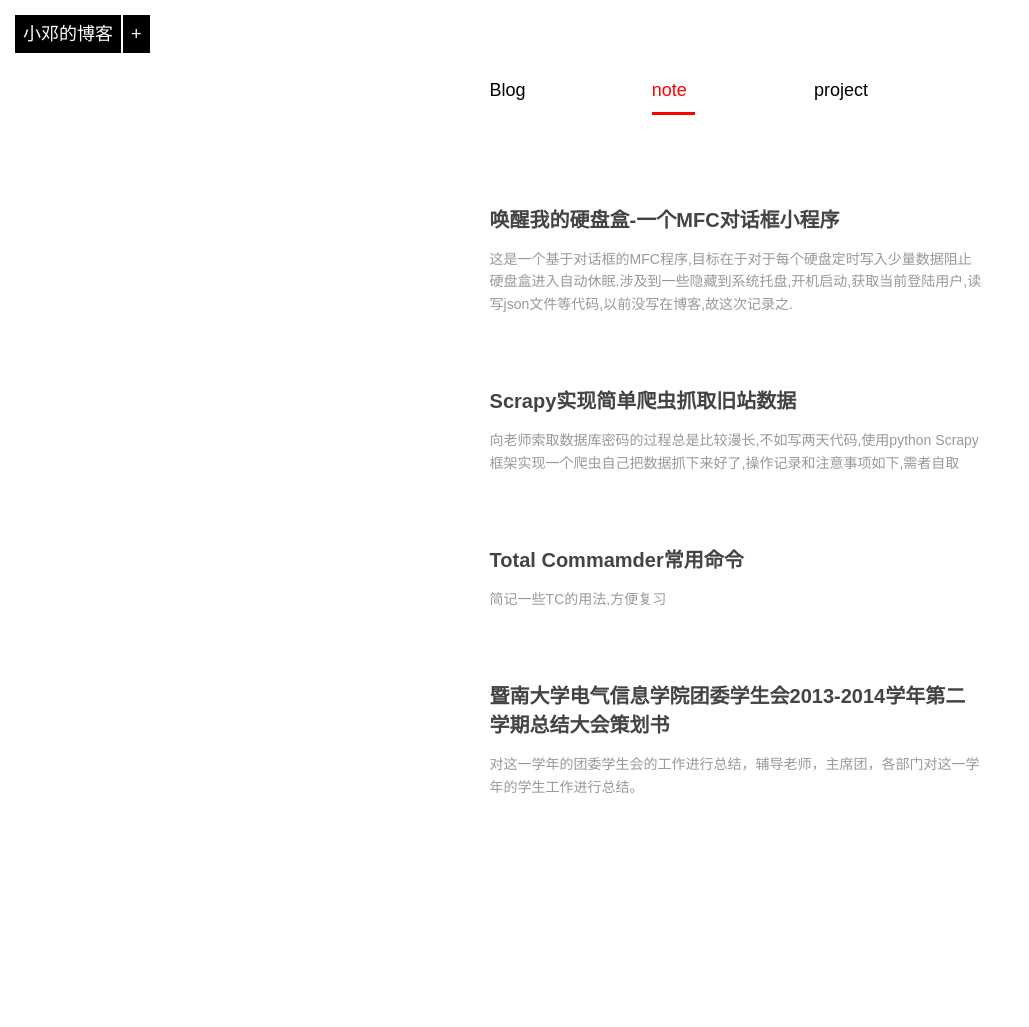
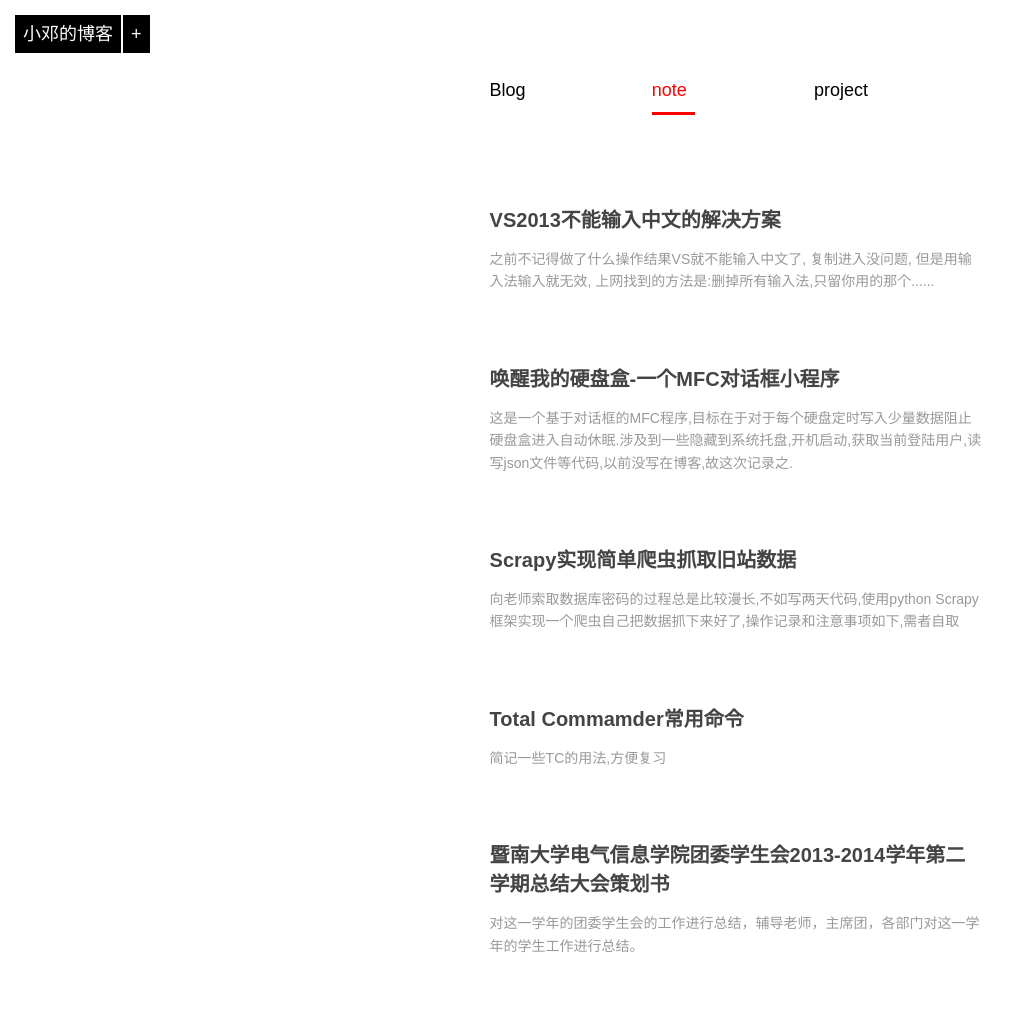
Before and after one commit to DengZuoheng/DengZuoheng.github.io, a Jekyll site: the page built from note/index.md, in a window 1280 px wide. Shown: the whole page, without its empty margins (0-1029 px from the left). Built offline with Jekyll 4.4.1, drawn with Linux system fonts in a browser that asks for light colours; Markdown is read by kramdown in place of the engine named in the settings; before the commit the page ends 900 px from its top, so only the background shows below that.

Commit message:
修复vs中文问题

```diff
--- /dev/null
+++ b/_posts/note/2015-01-01-fixed-vs-chinese-input.md
@@ -0,0 +1,13 @@
+---
+layout: post
+title: VS2013不能输入中文的解决方案
+description: 之前不记得做了什么操作结果VS就不能输入中文了, 复制进入没问题, 但是用输入法输入就无效, 上网找到的方法是:删掉所有输入法,只留你用的那个......
+category: note
+---
+
+之前不记得做了什么操作结果VS就不能输入中文了, 复制进入没问题, 但是用输入法输入就无效, 显示为`?`.
+
+上网搜索一翻, 有人说是番茄的问题, 有人说只M$故意的, 好些没建设性的方法, 最后在CSDN找见了一个比较可行的方法, 就是, 删掉所有输入法. 亲测, 还真的可行, 但是为什么呀, 我就不知道了, 先用着, 原因下次探讨吧.
+
+**参考**
+[1] ade1986. VS2012不能输入中文. 2013.7.12. http://bbs.csdn.net/topics/390516597
```
Also changed, not shown: _posts/note/2014-09-16-total-commander.md (+7 -1 lines).
